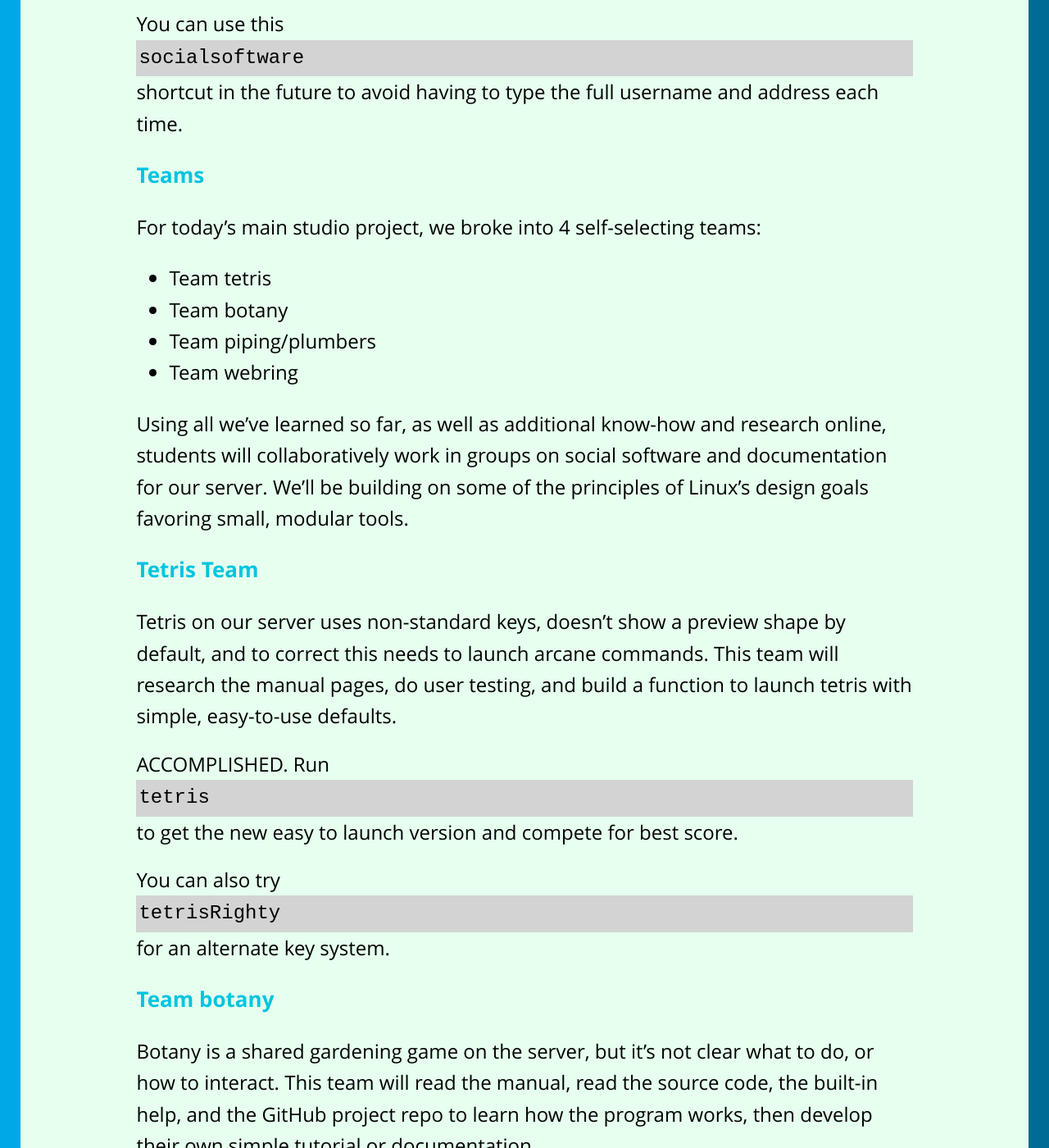
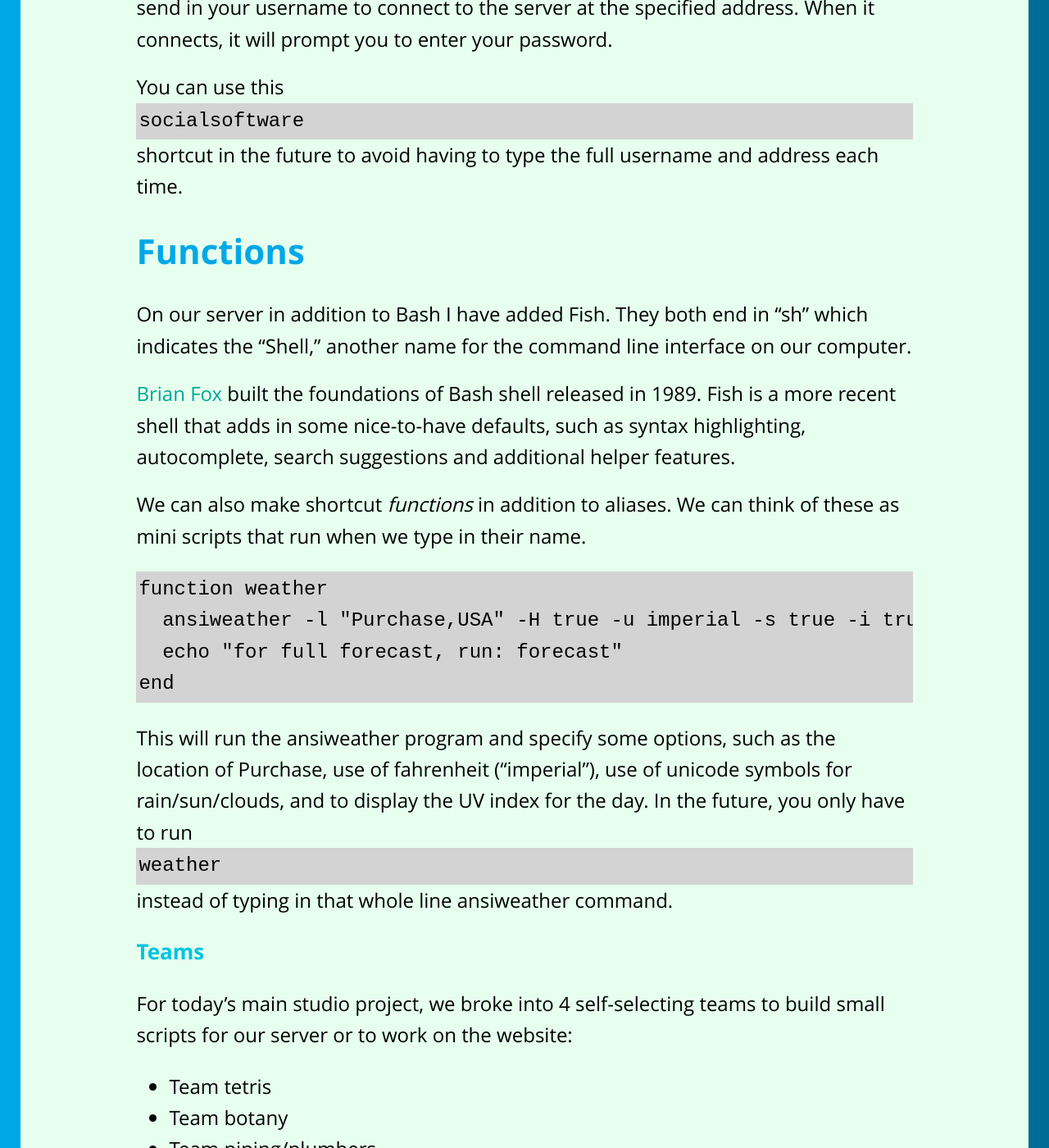
Before and after one commit to lee2sman/social_software_fall2023, a Jekyll site: the page built from _posts/2023-10-04-week6.md, in a window 1280 px wide and 1400 px high, scrolled down 1302 px. Shown: the whole window at 82% size. Built offline with Jekyll 4.4.1, drawn with Linux system fonts in a browser that asks for light colours; nearby versions of some CDN libraries; some of the changed text lies outside the part shown.

Commit message:
update week6 notes

````diff
--- a/_posts/2023-10-04-week6.md
+++ b/_posts/2023-10-04-week6.md
@@ -13,7 +13,7 @@ Today:
 
 An alias is a way to make your own simple-to-use, personal (or shared) launchers for software. In essence, it is a way to make a short script to make something easier or automated.
 
-Let's start by creating an alias in bash in our own computer's terminal that will make it easier to log into the server.
+Let's start by creating an alias in bash in our own computer's terminal that will make it easier to log into the server. This will also work exactly the same in the Macintosh terminal (the newer Macs actually use Zsh instead of Bash, but it works the same. No need to make a change).
 
 ```
 alias socialsoftware='ssh <username>@147.182.164.95'
@@ -25,9 +25,26 @@ This alias sets the word socialsoftware to run the ssh (secure shell) command an
 
 You can use this ```socialsoftware``` shortcut in the future to avoid having to type the full username and address each time.
 
+## Functions
+
+On our server in addition to Bash I have added Fish. They both end in "sh" which indicates the "Shell," another name for the command line interface on our computer.
+
+[Brian Fox](https://en.wikipedia.org/wiki/Brian_Fox_(computer_programmer)) built the foundations of Bash shell released in 1989. Fish is a more recent shell that adds in some nice-to-have defaults, such as syntax highlighting, autocomplete, search suggestions and additional helper features.
+
+We can also make shortcut *functions* in addition to aliases. We can think of these as mini scripts that run when we type in their name.
+
+```
+function weather
+  ansiweather -l "Purchase,USA" -H true -u imperial -s true -i true
+  echo "for full forecast, run: forecast"
+end
+```
+
+This will run the ansiweather program and specify some options, such as the location of Purchase, use of fahrenheit ("imperial"), use of unicode symbols for rain/sun/clouds, and to display the UV index for the day. In the future, you only have to run ```weather``` instead of typing in that whole line ansiweather command.
+
 ### Teams
 
-For today's main studio project, we broke into 4 self-selecting teams:
+For today's main studio project, we broke into 4 self-selecting teams to build small scripts for our server or to work on the website:
 
 * Team tetris
 * Team botany
````
